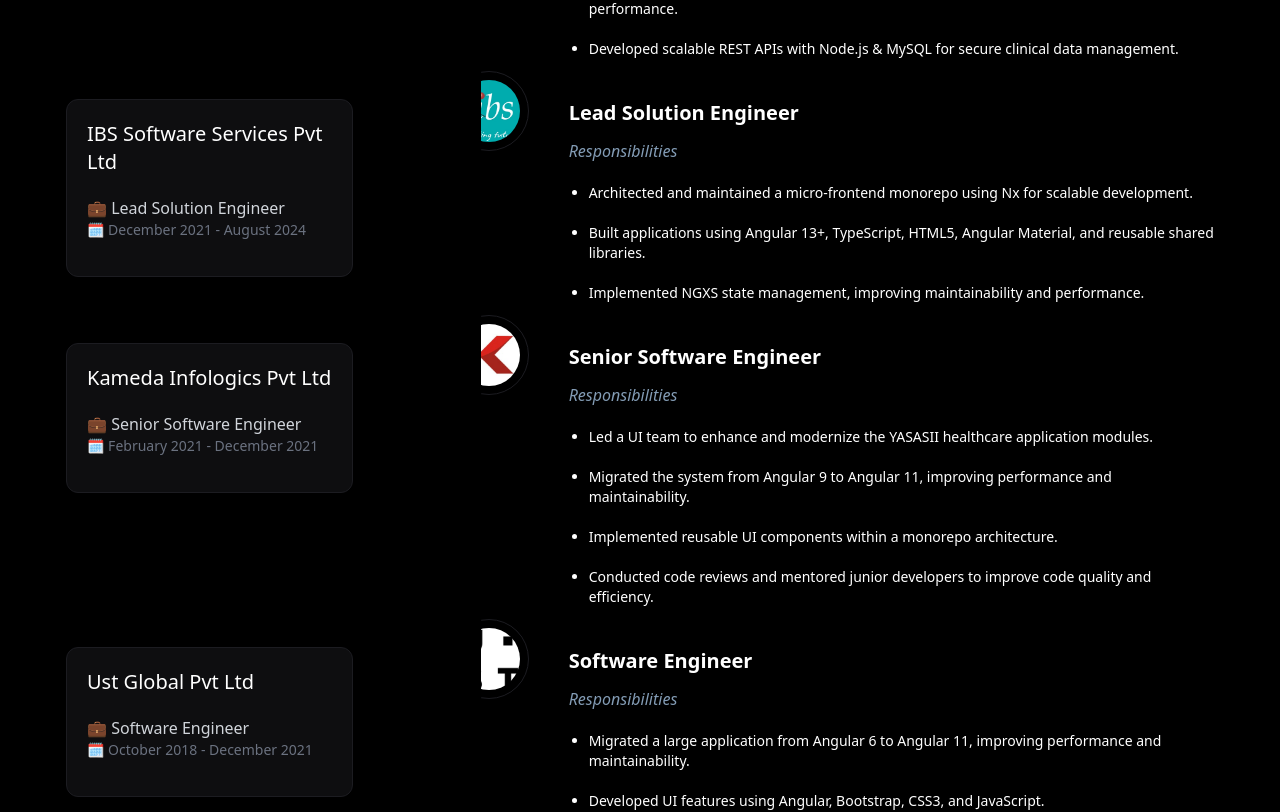
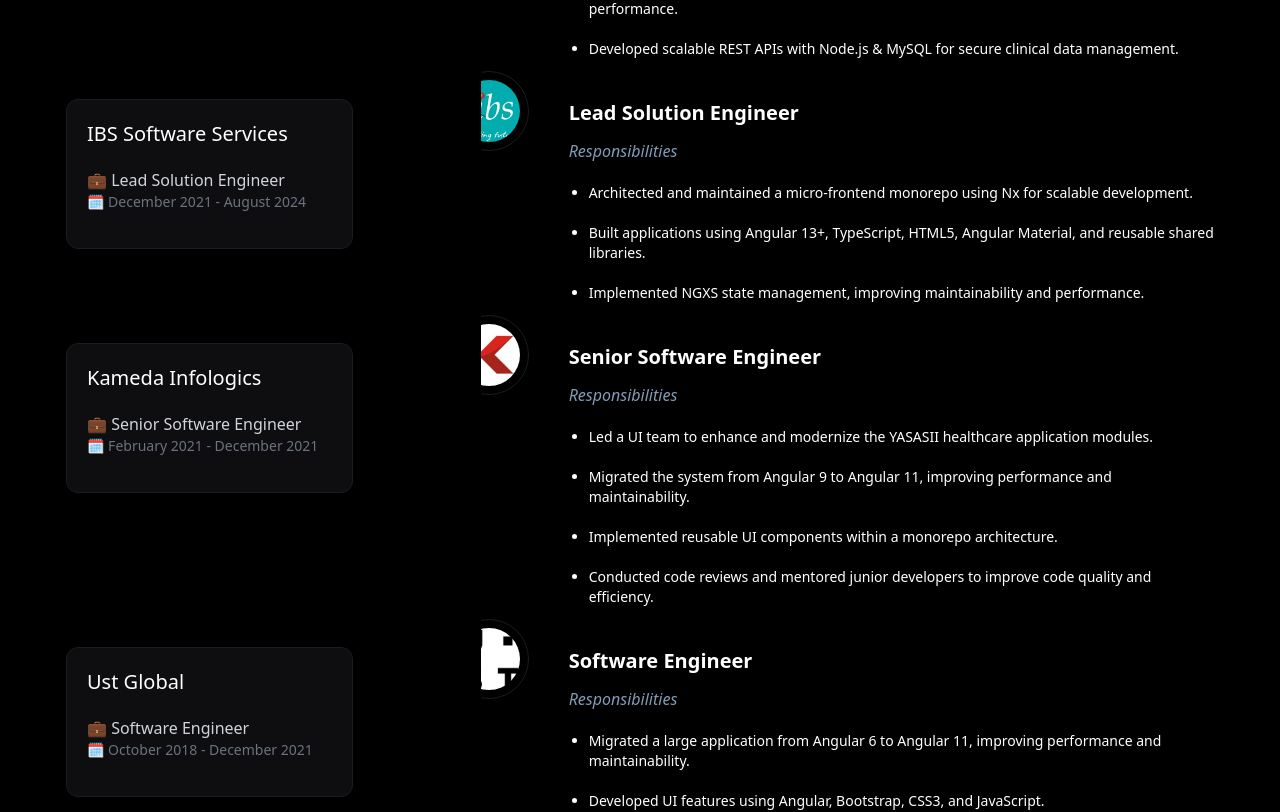
Before and after one commit to akhilapnair/portfolio, a React (Vite) app: page / in a window 1280 px wide. Shown: the part 2022-2834 px from the top of the page. Built offline with nearby package versions, Linux system fonts and the light colour scheme.

Commit message:
Resume added for downlaod

```diff
--- a/src/components/Button.tsx
+++ b/src/components/Button.tsx
@@ -4,8 +4,9 @@
       onClick={(e) => {
         e.preventDefault();
         window.open(
-          "https://docs.google.com/document/d/1ZChqu2rURWHLGZM7-yJEWloSFJmsZzbv/edit?usp=sharing&ouid=105486007470840248750&rtpof=true&sd=true",
-          "_blank"
+           '/Resume_Akhila_P_Nair.pdf',
+      '_blank',
+      'noopener,noreferrer'
         );
       }}
       className="cta-wrapper"
--- a/src/components/GlowCard.tsx
+++ b/src/components/GlowCard.tsx
@@ -4,27 +4,17 @@
 
 interface GlowCardProps {
   card: ExperienceCard;
-  index:  number;
+  index: number;
   children?: ReactNode;
 }
 const GlowCard = ({ card, index, children }: GlowCardProps) => {
-const cardRefs = useRef<(HTMLDivElement | null)[]>([]);
-
-  const handleMouseMove = (index: any) => (e:any) => {
-    const card = cardRefs.current[index];
-    if (!card) return;
-    const rect = card.getBoundingClientRect();
-    const mouseX = e.clientX - rect.left - rect.width / 2;
-    const mouseY = e.clientY - rect.top - rect.height / 2;
-    let angle = Math.atan2(mouseY, mouseX) * (180 / Math.PI);
-    angle = (angle + 360) % 360;
-    card.style.setProperty("--start", `${angle + 60}deg`);
-  };
+  const cardRefs = useRef<(HTMLDivElement | null)[]>([]);
 
   return (
     <div
-      ref={(el) => {(cardRefs.current[index] = el)}}
-      onMouseMove={handleMouseMove(index)}
+      ref={(el) => {
+        cardRefs.current[index] = el;
+      }}
       className="card card-border timeline-card rounded-xl p-5 mb-5 break-inside-avoid-column"
     >
       <div className="glow"></div>
--- a/src/constants/index.ts
+++ b/src/constants/index.ts
@@ -14,7 +14,7 @@
     ],
   },
   {
-    companyBrief: "IBS Software Services Pvt Ltd ",
+    companyBrief: "IBS Software Services ",
     imgPath: "/images/.jpg",
     logoPath: "/images/IBS_Logo.jpg",
     title: "Lead Solution Engineer",
@@ -28,7 +28,7 @@
     ],
   },
   {
-    companyBrief: "Kameda Infologics Pvt Ltd ",
+    companyBrief: "Kameda Infologics ",
     imgPath: "/images/exp2.png",
     logoPath: "/images/kamedainfologics_logo.jpg",
     title: "Senior Software Engineer",
@@ -42,7 +42,7 @@
     ],
   },
   {
-    companyBrief: "Ust Global Pvt Ltd ",
+    companyBrief: "Ust Global ",
     imgPath: "/images/exp2.png",
     logoPath: "/images/UST_Logo.png",
     title: "Software Engineer",
@@ -56,7 +56,7 @@
     ],
   },
   {
-    companyBrief: "Neoito Technologies Pvt Ltd ",
+    companyBrief: "Neoito Technologies ",
     imgPath: "/images/exp2.png",
     logoPath: "/images/neoito-logo.png",
     title: "Software Developer",
@@ -65,7 +65,6 @@
       " Contributed to Databot.io, a Business Intelligence platform enabling data-driven decision making.",
       "Developed UI components using Angular 5 and Material Design principles.",
       "Supported re-engineering of PropertyOK using Redux architecture to improve performance.",
-      // "Collaborated in a fast-paced startup environment, helping deliver high-quality product iterations.",
     ],
   },
 ];
--- a/src/section/Experience.tsx
+++ b/src/section/Experience.tsx
@@ -9,7 +9,7 @@
 const Experience = () => {
 
   useGSAP(() => {
-    gsap.utils.toArray(".company").forEach((card: any) => {
+    gsap.utils.toArray(".timeline-card").forEach((card: any) => {
       gsap.from(card, {
         xPercent: -100,
         opacity: 0,
@@ -57,16 +57,14 @@
     >
       <SectionTitle title="My Career Overview" />
       <div className="mt-32 relative">
-        <div className="mt-32 relative">
           <div className="relative z-50 xl:space-y-10 ">
             {expCards.map((card: ExperienceCard, index: number) => (
-              <div key={card.title} className="exp-card-wrapper">
-                <div className="xl:w-1/4 company text-left">
+              <div key={card.title} className="exp-card-wrapper ">
+                <div className="xl:w-1/4 text-left">
                   <GlowCard card={card} index={index}>
 
                     <h6 className="font-medium text-base text-gray-300">💼&nbsp;{card.title}</h6>
                     <p className="text-sm text-gray-500 mb-4 ">🗓️&nbsp;{card.date}</p>
-                    {/* </p> */}
                   </GlowCard>
                 </div>
                 <div className="xl:w-4/6">
@@ -104,8 +102,6 @@
               </div>
             ))}
           </div>
-        </div>
-        {/* </div> */}
       </div>
     </section>
   );
--- a/src/section/Intro.tsx
+++ b/src/section/Intro.tsx
@@ -1,4 +1,4 @@
-import  { useEffect, useRef, useState } from "react";
+import { useEffect, useRef, useState } from "react";
 import gsap from "gsap";
 import DecoderName from "../components/Decoder-text";
 import { useGSAP } from "@gsap/react";
@@ -91,18 +91,10 @@
               </div>
             </div>
           </h2>
-           <div className="flex justify-start pt-8">
-          <Button text="Resume" className="h-12 px-6" targetId="counter" />
+          <div className="flex justify-start pt-8">
+            <Button text="Resume" className="h-12 px-6" targetId="counter" />
+          </div>
         </div>
-
-        </div>
-        {/* <Button
-          text="See My Work"
-          className="md:w-40 md:h-16 w-40 h-12"
-          id="counter"
-        /> */}
-
-        {/* </div> */}
       </section>
     </>
   );
```
Also changed, not shown: 1 other file (tests, documents, lock files or other folders).
